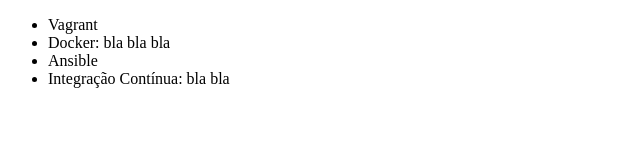
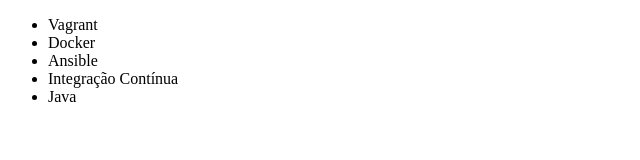
Before and after one commit to felipemg-cit/alura-git, a plain HTML site: page index.html in a window 1280 px wide. Shown: the whole page, without its empty margins (0-640 px from the left). Drawn offline with Linux system fonts and the light colour scheme.

Commit message:
[+] Renames courses

```diff
--- a/index.html
+++ b/index.html
@@ -7,9 +7,10 @@
 <body>
     <ul>
         <li>Vagrant</li>
-        <li>Docker: bla bla bla</li>
+        <li>Docker</li>
         <li>Ansible</li>
-        <li>Integração Contínua: bla bla</li>
+        <li>Integração Contínua</li>
+        <li>Java</li>
     </ul>
 </body>
 </html>
```
